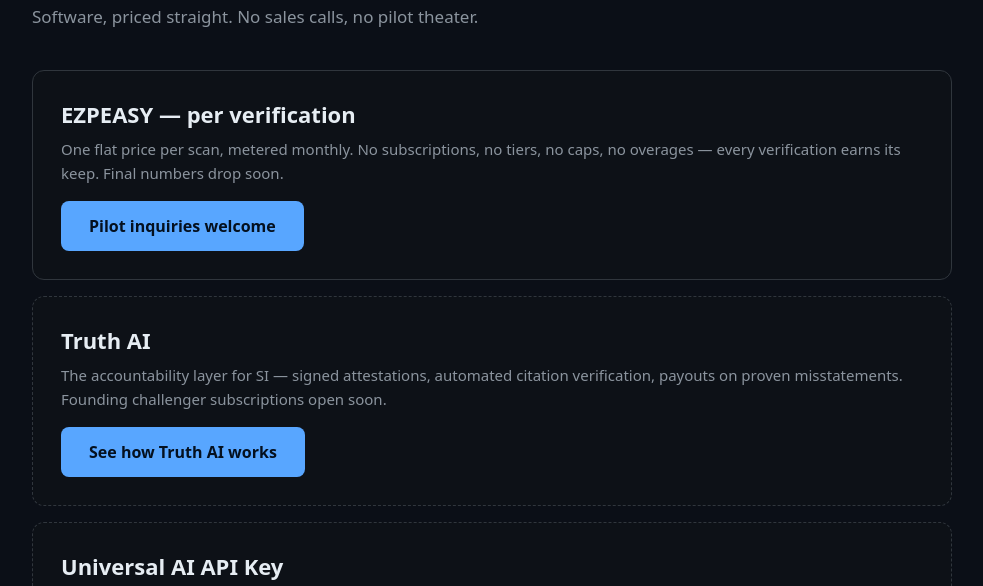
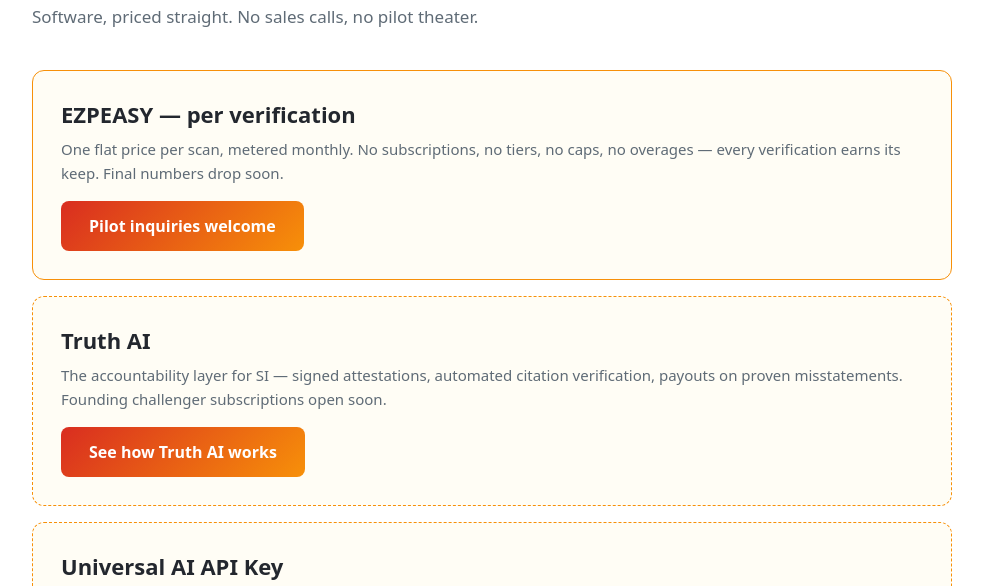
Before and after one commit to 321ezpeasy-alt/godworld-site, a plain HTML site: page subscribe.html in a window 1280 px wide. Shown: the part 165-751 px from the top of the page, without its empty margins (148-1131 px from the left). Drawn offline with Linux system fonts and the light colour scheme.

Commit message:
style(site): white background with red/orange/yellow fire palette

```diff
--- a/subscribe.html
+++ b/subscribe.html
@@ -5,7 +5,7 @@
 <meta name="viewport" content="width=device-width,initial-scale=1"/>
 <title>Subscribe — GodWorld.org</title>
 <style>
-  :root{--bg:#0b0f17;--fg:#e6edf3;--dim:#8b949e;--acc:#58a6ff}
+  :root{--bg:#ffffff;--fg:#23272e;--dim:#5f6b76;--acc:#d92d20;--acc2:#f79009;--acc3:#fcc419;--line:#e8ebef}
   *{box-sizing:border-box}html,body{margin:0;padding:0;background:var(--bg);color:var(--fg);
     font-family:system-ui,-apple-system,"Segoe UI",Roboto,sans-serif}
   .wrap{max-width:960px;margin:0 auto;padding:48px 20px 80px}
@@ -13,10 +13,10 @@
   .sub{color:var(--dim);font-size:17px;margin:0 0 40px;line-height:1.6}
   .back{font-size:14px;margin-bottom:24px}
   a{color:var(--acc)}
-  .buy{display:inline-block;padding:14px 28px;background:var(--acc);color:#04101f;
+  .buy{display:inline-block;padding:14px 28px;background:linear-gradient(135deg,#d92d20,#f79009);color:#ffffff;
     font-weight:700;border-radius:8px;text-decoration:none}
   .buy:hover{filter:brightness(1.1)}
-  .soon{border:1px dashed #30363d;border-radius:12px;padding:28px;margin:0 0 16px;background:#0d1117}
+  .soon{border:1px dashed var(--acc2);border-radius:12px;padding:28px;margin:0 0 16px;background:#fffdf5}
   .soon.solid{border-style:solid}
   .soon h2{margin:0 0 8px;font-size:22px}
   .soon p{margin:0 0 16px;color:var(--dim);font-size:15px;line-height:1.6}
```
